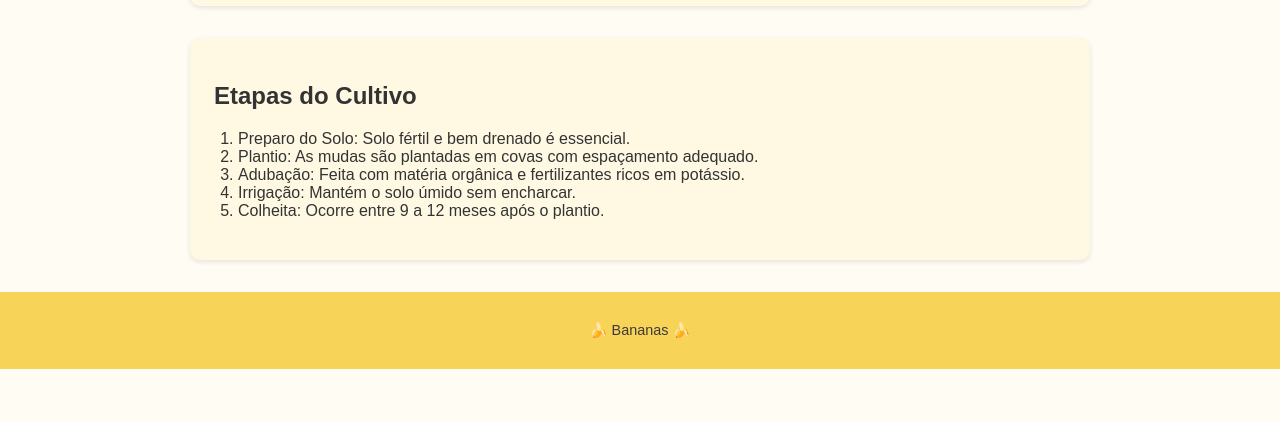
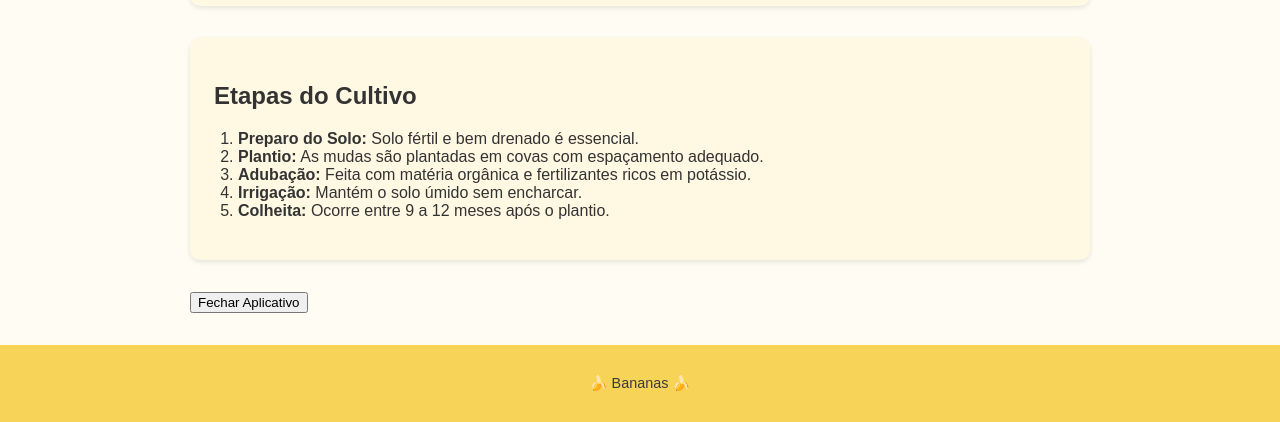
Before and after one commit to MarcusEvaristoRocha/Site, a plain HTML site: page cultivo.html in a window 1280 px wide. Shown: the part 750-1172 px from the top of the page. Before the commit the page ends 1119 px from the top, so only its background shows below. Drawn offline with Linux system fonts and the light colour scheme.

Commit message:
Update cultivo.html

```diff
--- a/cultivo.html
+++ b/cultivo.html
@@ -3,7 +3,7 @@
 <head>
     <meta charset="UTF-8">
     <meta name="viewport" content="width=device-width, initial-scale=1.0">
-    <title>Cultivo</title>
+    <title>Método de Cultivo</title>
     <link rel="stylesheet" href="main.css">
 </head>
 <body>
@@ -27,17 +27,31 @@
         <section class="etapas">
             <h2>Etapas do Cultivo</h2>
             <ol>
-                <li>Preparo do Solo: Solo fértil e bem drenado é essencial.</li>
-                <li>Plantio: As mudas são plantadas em covas com espaçamento adequado.</li>
-                <li>Adubação: Feita com matéria orgânica e fertilizantes ricos em potássio.</li>
-                <li>Irrigação: Mantém o solo úmido sem encharcar.</li>
-                <li>Colheita: Ocorre entre 9 a 12 meses após o plantio.</li>
+                <li><strong>Preparo do Solo:</strong> Solo fértil e bem drenado é essencial.</li>
+                <li><strong>Plantio:</strong> As mudas são plantadas em covas com espaçamento adequado.</li>
+                <li><strong>Adubação:</strong> Feita com matéria orgânica e fertilizantes ricos em potássio.</li>
+                <li><strong>Irrigação:</strong> Mantém o solo úmido sem encharcar.</li>
+                <li><strong>Colheita:</strong> Ocorre entre 9 a 12 meses após o plantio.</li>
             </ol>
         </section>
+
+        <div class="fechar-app-container">
+            <button id="fecharApp">Fechar Aplicativo</button>
+        </div>
     </main>
 
     <footer>
         <p>🍌 Bananas 🍌</p>
     </footer>
+
+    <script>
+        document.getElementById("fecharApp").addEventListener("click", function() {
+            try {
+                window.AppInventor.setWebViewString("fechar");
+            } catch (e) {
+                alert("Este botão só funciona dentro do aplicativo.");
+            }
+        });
+    </script>
 </body>
 </html>
```
